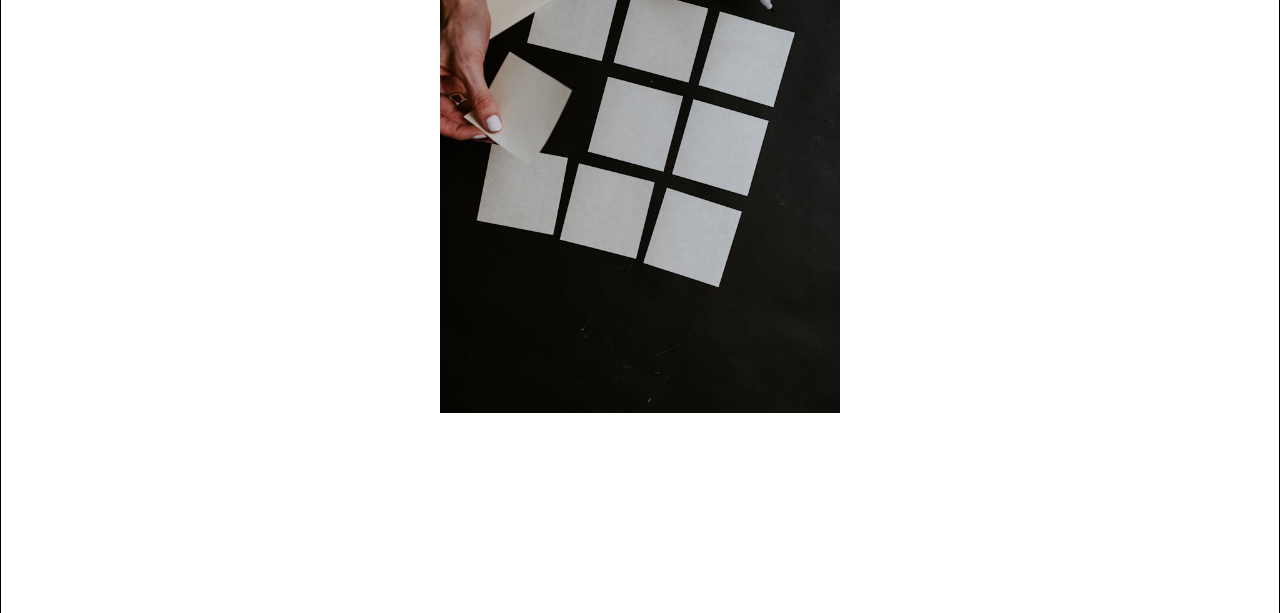
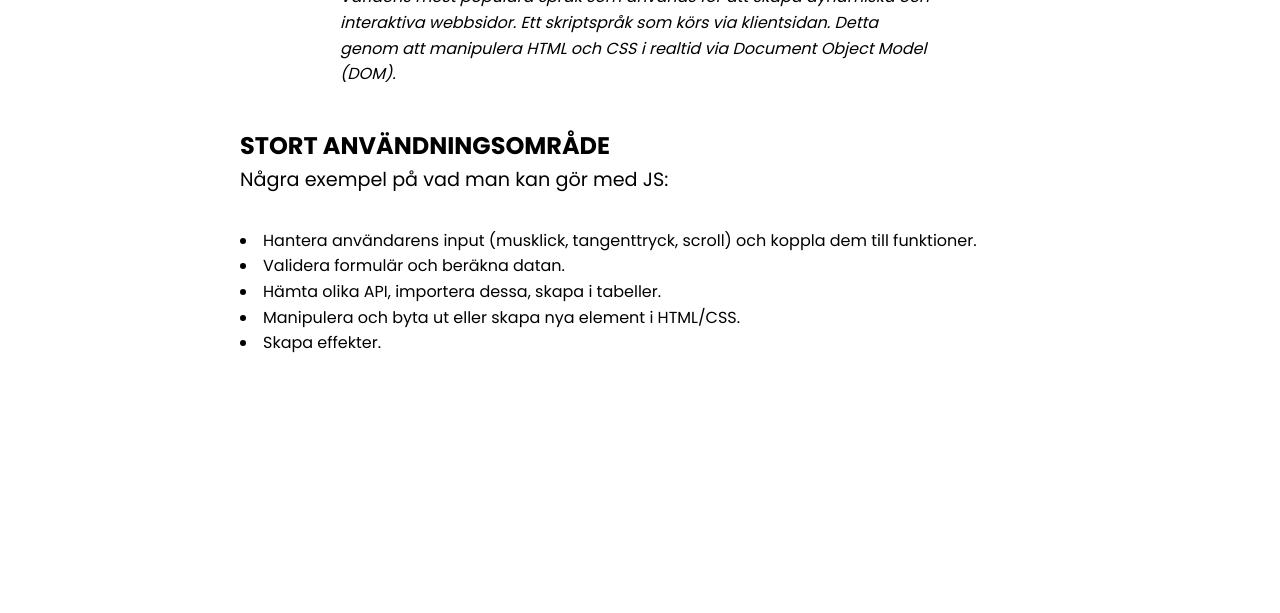
Before and after one commit to tombenrex/Teorihandboken, a plain HTML site: page index.html in a window 1280 px wide. Shown: the part 5108-5721 px from the top of the page. Drawn offline with Linux system fonts and the light colour scheme.

Commit message:
Fix more text

```diff
--- a/index.html
+++ b/index.html
@@ -125,16 +125,33 @@
 
     <!-- Section 4 -->
     <section id="section4">
-      <h2>Layouttekniker CSS</h2>
+      <h2>javascript</h2>
       <figure>
-        <img src="img/layout1.jpg" alt="img" />
+        <img src="img/js.png" alt="javascript code" />
 
-        <figcaption></figcaption>
+        <figcaption>
+          Världens mest populära språk som används för att skapa dynamiska och
+          interaktiva webbsidor. Ett skriptspråk som körs via klientsidan. Detta
+          genom att manipulera HTML och CSS i realtid via Document Object Model
+          (DOM).
+        </figcaption>
       </figure>
       <article>
-        <h3></h3>
-        <p></p>
+        <h3>Stort användningsområde</h3>
+        <p>Några exempel på vad man kan gör med JS:</p>
+        <ul>
+          <li>
+            Hantera användarens input (musklick, tangenttryck, scroll) och
+            koppla dem till funktioner.
+          </li>
 
+          <li>Validera formulär och beräkna datan.</li>
+
+          <li>Hämta olika API, importera dessa, skapa i tabeller.</li>
+
+          <li>Manipulera och byta ut eller skapa nya element i HTML/CSS.</li>
+          <li>Skapa effekter.</li>
+        </ul>
         <h3></h3>
         <p></p>
         <h3></h3>
--- a/style.css
+++ b/style.css
@@ -80,8 +80,7 @@ li a {
   text-decoration: none;
 }
 
-li {
-  display: inline;
+nav li {
   text-transform: capitalize;
 }
 
@@ -97,7 +96,6 @@ section {
   grid-template-rows: 80px auto 2fr;
   grid-column-gap: 0px;
   grid-row-gap: 40px;
-  border: 1px solid #000;
   height: 200vh;
   grid-template-areas:
     ". . h2 . ."
@@ -140,9 +138,14 @@ article h3 {
 h3 {
   font-size: 1.5rem;
 }
+
 p {
   font-size: 1.2rem;
   margin-bottom: 2rem;
+}
+
+article ul {
+  list-style-position: inside;
 }
 
 /*======= 4. FOOTER ========*/
```
Also changed, not shown: img/js.png (renamed from img/Skärmbild 2025-03-02 110849.png).
